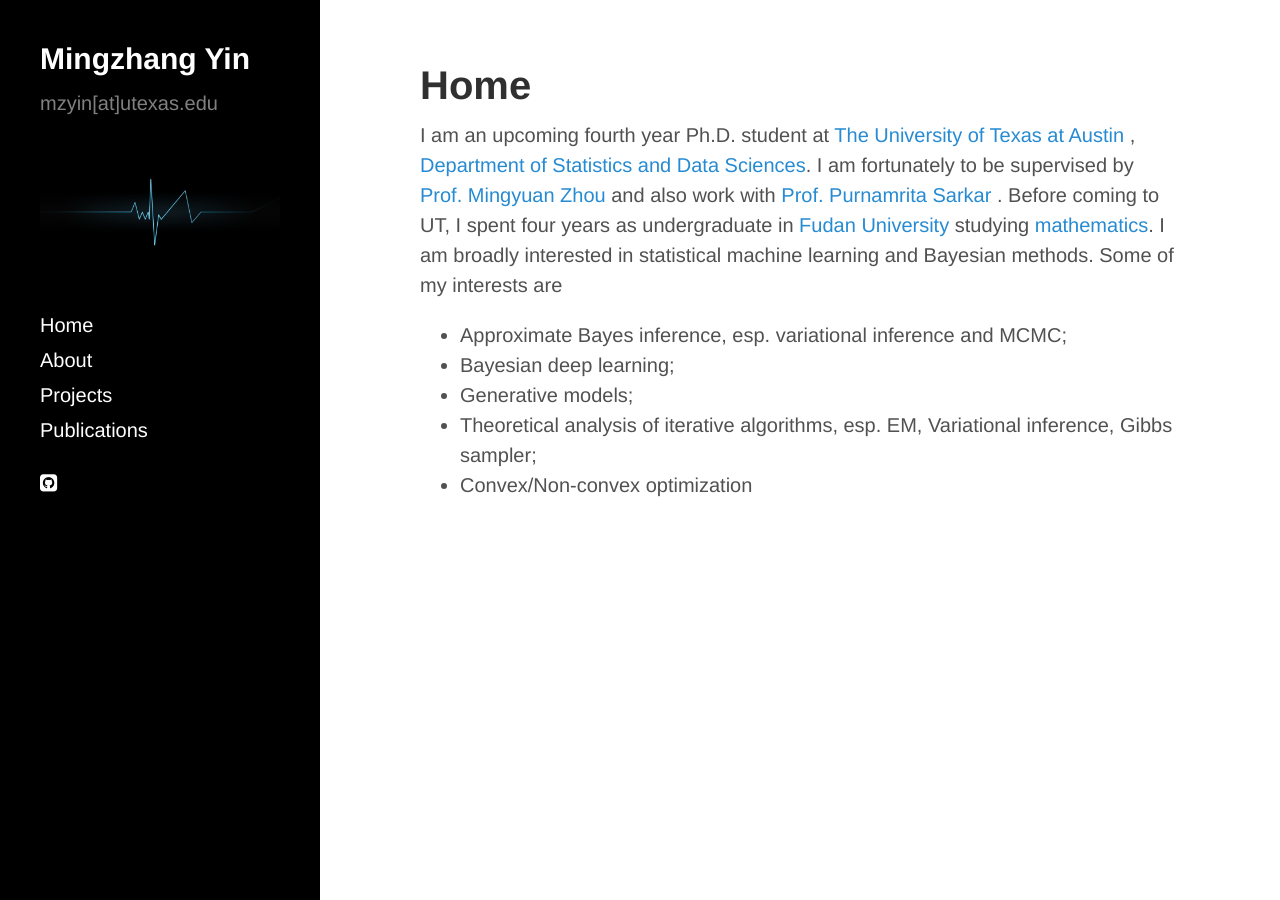
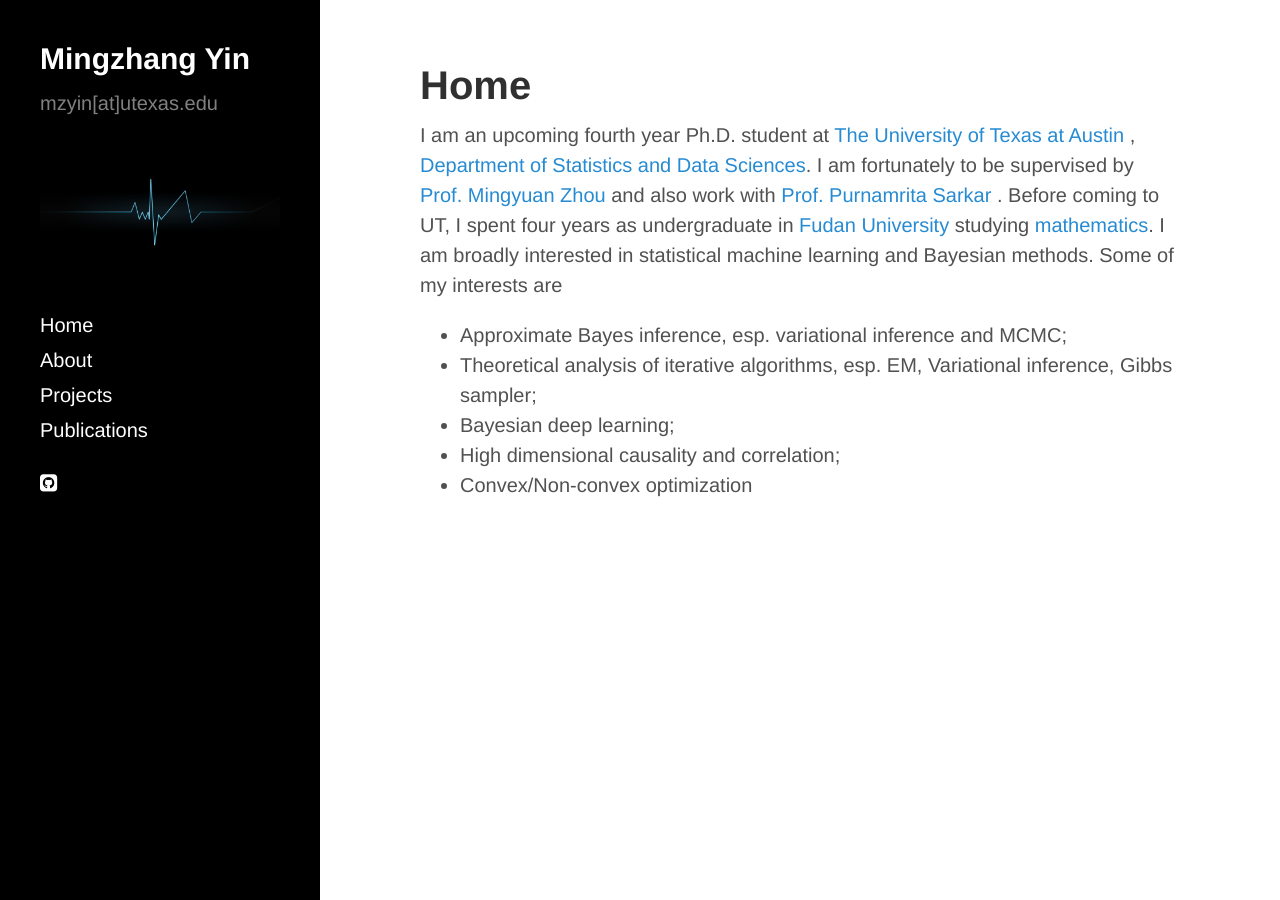
Before and after one commit to mingzhang-yin/mingzhang-yin.github.io, a Jekyll site: the page built from index.md, in a window 1280 px wide. Built offline with Jekyll 4.4.1, drawn with Linux system fonts in a browser that asks for light colours; nearby versions of some CDN libraries.

Commit message:
Update index.md

```diff
--- a/index.md
+++ b/index.md
@@ -17,8 +17,8 @@ title: Home
   <p>
   <ul>
   <li> Approximate Bayes inference, esp. variational inference and MCMC; </li>
+  <li> Theoretical analysis of iterative algorithms, esp. EM, Variational inference, Gibbs sampler; </li>
   <li> Bayesian deep learning; </li>
-  <li> Generative models; </li>
-  <li> Theoretical analysis of iterative algorithms, esp. EM, Variational inference, Gibbs sampler; </li>
+  <li> High dimensional causality and correlation; </li>
   <li> Convex/Non-convex optimization </li>
   </ul>
```
